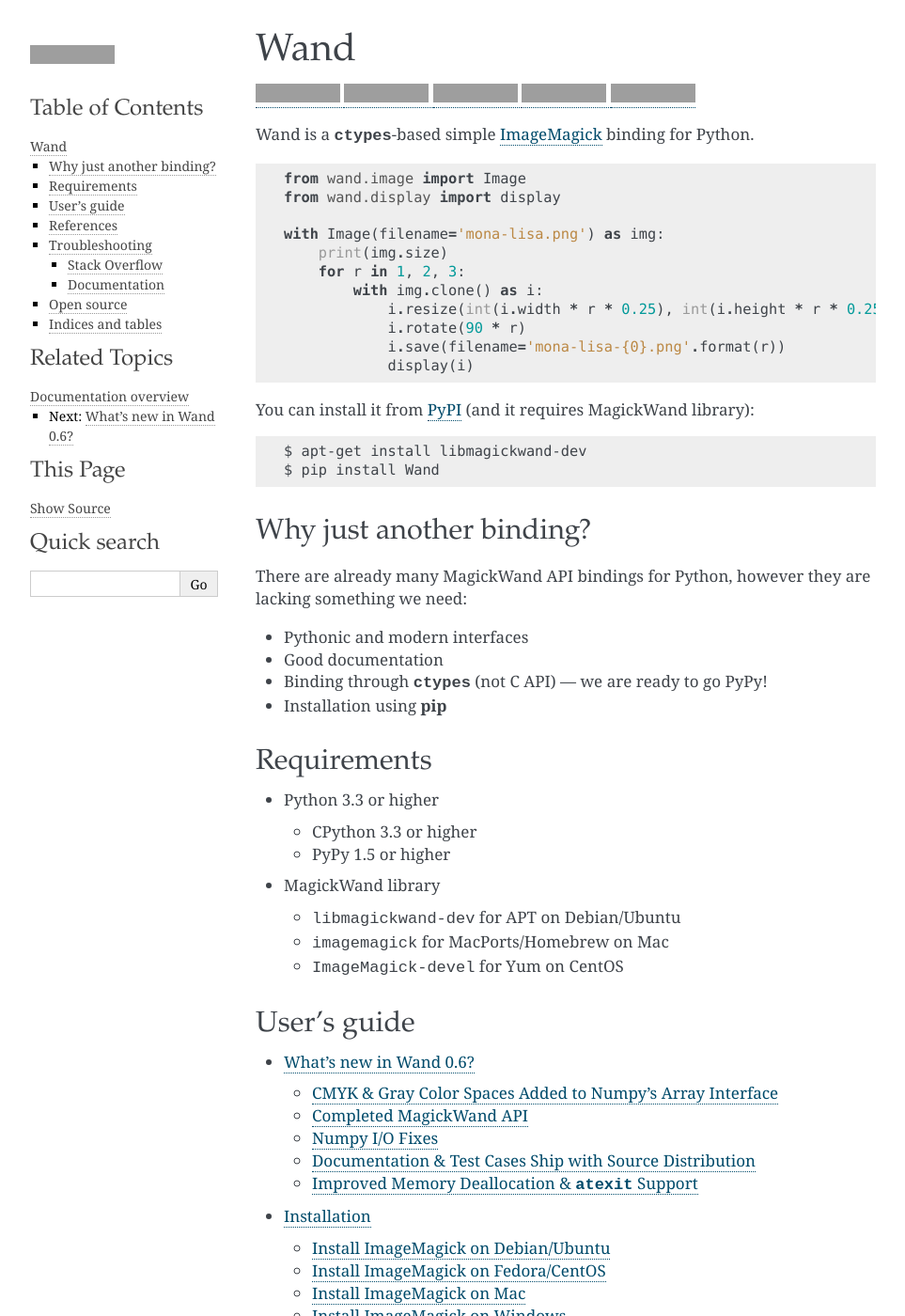
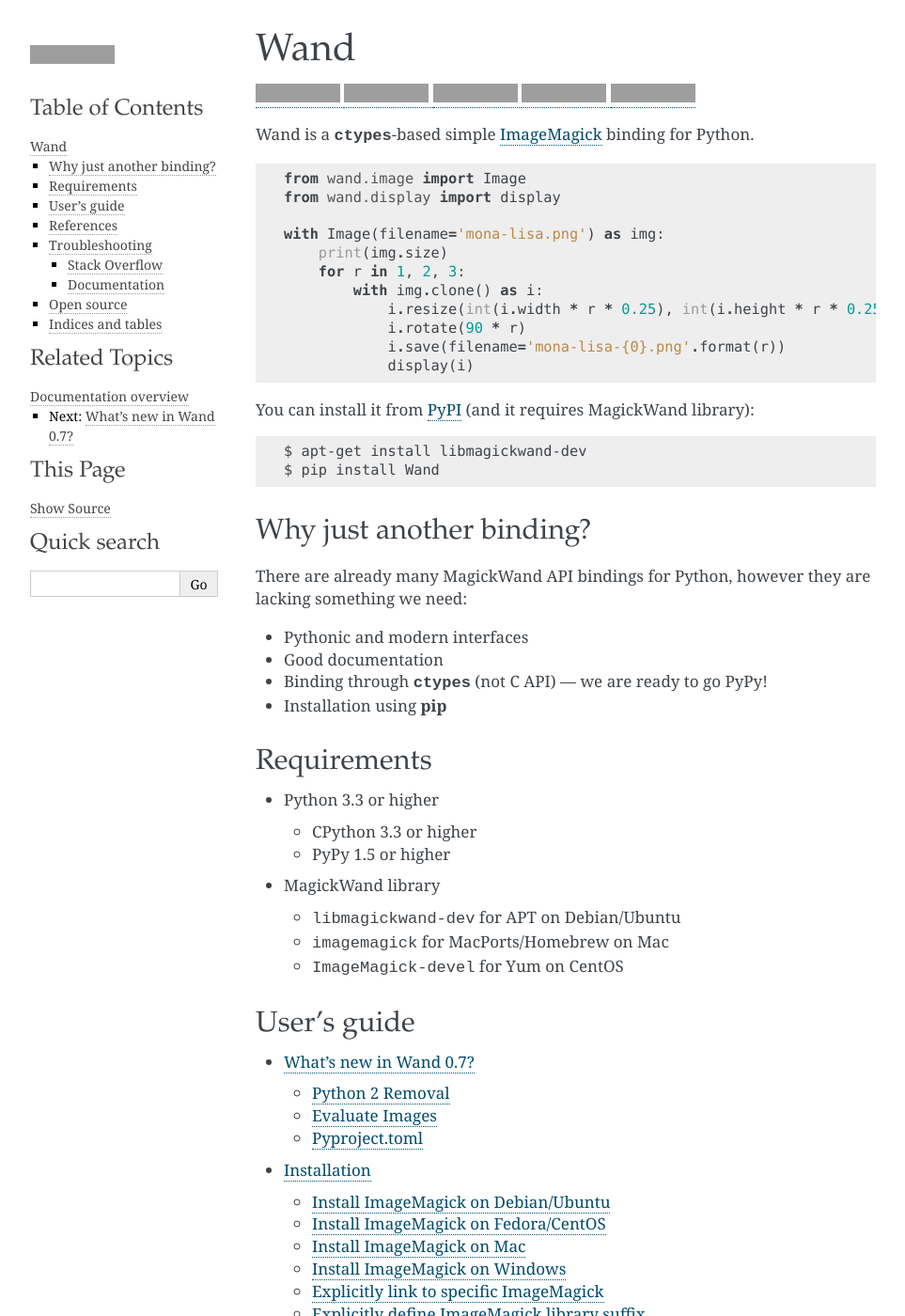
Before and after one commit to emcconville/wand, a Sphinx documentation site: the page built from docs/index.rst, in a window 1280 px wide and 1400 px high, cut to the strip 0-1400 px from the top of the window. Shown: the whole strip at 94% size, without its empty margins (148-1111 px from the left). Built offline with Sphinx 7.4.7, drawn with Linux system fonts in a browser that asks for light colours; some web fonts are replaced; the version number could not be read and is left out; grey boxes are pictures that could not be loaded.

Commit message:
Promote whatsnew/0.7 to toc

```diff
--- a/docs/index.rst
+++ b/docs/index.rst
@@ -79,7 +79,7 @@
 .. toctree::
    :maxdepth: 2
 
-   whatsnew/0.6
+   whatsnew/0.7
    guide/install
    guide/security
    guide/read
--- a/docs/whatsnew/0.6.rst
+++ b/docs/whatsnew/0.6.rst
@@ -1,3 +1,5 @@
+:orphan:
+
 What's new in Wand 0.6?
 =======================
 
--- a/docs/whatsnew/0.7.rst
+++ b/docs/whatsnew/0.7.rst
@@ -41,3 +41,8 @@
 In an effort to modernize the codebase, Wand will start migrating from
 :file:`setup.py` to :file:`pyproject.toml`.  The :file:`setup.py` file
 will still be available for Wand 0.7.x releases.
+
+
+    For "What's New in Wand 0.6", see `previous announcements`_.
+
+    .. _previous announcements: 0.6.html
```
